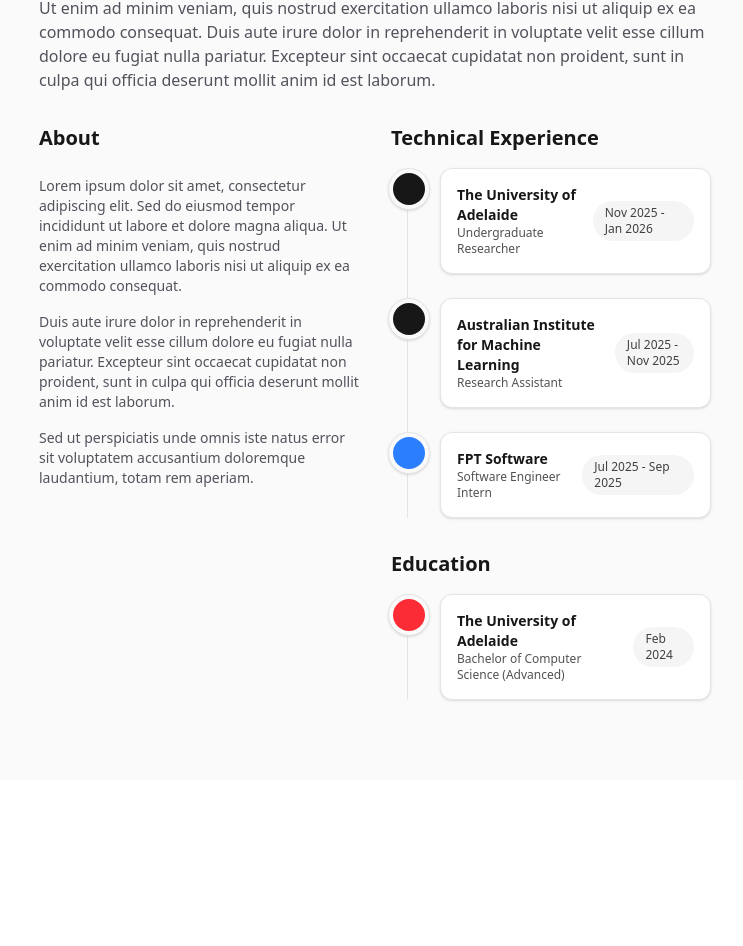
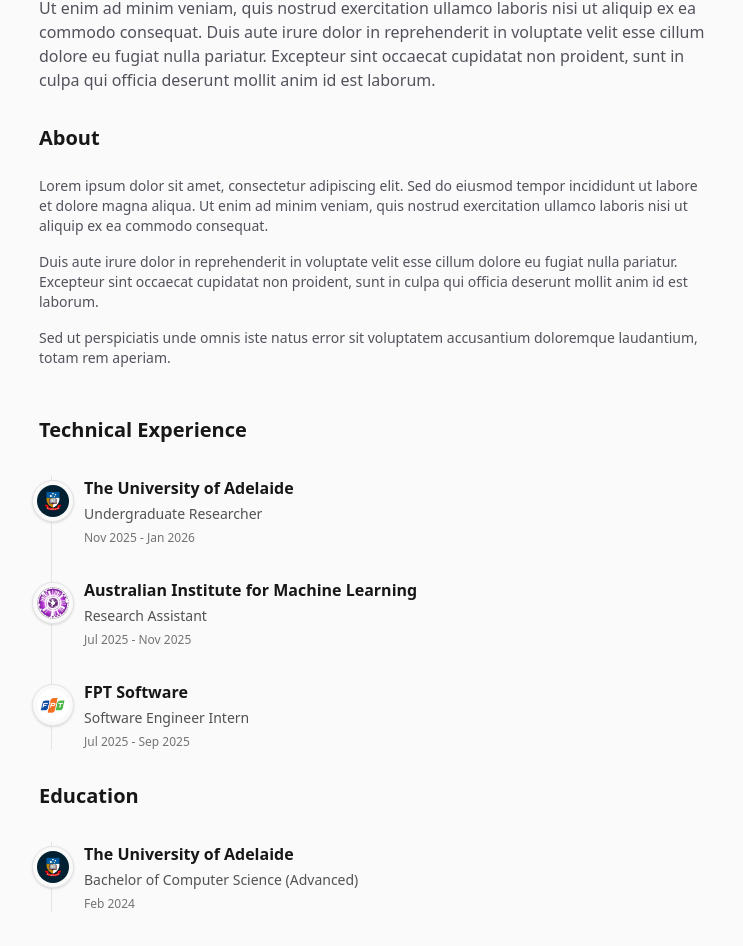
Before and after one commit to NHXHxD/portfolio, a Next.js app: page / in a window 1280 px wide. Shown: the part 280-1226 px from the top of the page, without its empty margins (265-1008 px from the left). Before the commit the page ends 1060 px from the top, so only its background shows below. Built offline with nearby package versions, Linux system fonts and the light colour scheme.

Commit message:
polish UI and change into one column page

```diff
--- a/app/page.tsx
+++ b/app/page.tsx
@@ -1,4 +1,8 @@
 import { ThemeToggle } from "@/components/theme-toggle";
+import Image from "next/image";
+import uofaLogo from "@/uofa.jpg";
+import aimlLogo from "@/aiml.jpg";
+import fptLogo from "@/fpt.png";
 
 export default function Home() {
   return (
@@ -40,10 +44,10 @@
           </div>
         </section>
 
-        {/* 2-Column Layout */}
-        <div className="grid grid-cols-1 md:grid-cols-2 gap-8">
+        {/* 1-Column Layout */}
+        <div className="flex flex-col gap-12">
 
-            {/* Left Column: About */}
+            {/* About Section */}
             <div className="flex flex-col gap-6">
                 <h2 className="text-xl font-bold">About</h2>
                 <div className="flex flex-col gap-4 text-sm text-zinc-600 dark:text-zinc-400">
@@ -70,86 +74,70 @@
             <div className="flex flex-col gap-8">
 
                 {/* Technical Experience Section */}
-                <section className="flex flex-col gap-4">
+                <section className="flex flex-col gap-8">
                     <h2 className="text-xl font-bold">Technical Experience</h2>
-                    <div className="relative border-l border-neutral-200 dark:border-neutral-700 ml-4 space-y-6">
+                    <div className="relative border-l border-neutral-200 dark:border-neutral-800 ml-3 space-y-8">
                       {/* The University of Adelaide */}
                       <div className="relative pl-8">
                         {/* Timeline Dot/Logo */}
-                        <div className="absolute -left-[20px] top-0 bg-neutral-50 dark:bg-neutral-900 p-1 rounded-full border border-neutral-200 dark:border-neutral-700 shadow-sm">
-                          <div className="w-8 h-8 bg-neutral-900 rounded-full dark:bg-neutral-100" />
+                        <div className="absolute -left-[20px] top-1 bg-neutral-50 dark:bg-neutral-950 p-1 rounded-full border border-neutral-200 dark:border-neutral-800 shadow-sm overflow-hidden">
+                          <Image src={uofaLogo} alt="University of Adelaide" className="w-8 h-8 rounded-full object-cover" />
                         </div>
-                        {/* Card */}
-                        <div className="p-4 border border-neutral-200 dark:border-neutral-800 rounded-xl bg-white dark:bg-neutral-900 shadow-sm">
-                          <div className="flex flex-col sm:flex-row justify-between items-start sm:items-center gap-2">
-                            <div>
-                              <h3 className="font-semibold text-sm text-neutral-900 dark:text-neutral-100">The University of Adelaide</h3>
-                              <p className="text-xs text-neutral-600 dark:text-neutral-300">Undergraduate Researcher</p>
-                            </div>
-                            <span className="text-xs text-neutral-700 dark:text-neutral-200 bg-neutral-100 dark:bg-neutral-800 px-3 py-1 rounded-full">
+                        {/* Content */}
+                        <div className="flex flex-col gap-1">
+                            <h3 className="font-semibold text-neutral-900 dark:text-neutral-100">The University of Adelaide</h3>
+                            <p className="text-sm text-neutral-600 dark:text-neutral-400">Undergraduate Researcher</p>
+                            <p className="text-xs text-neutral-500 dark:text-neutral-500 mt-0.5">
                               Nov 2025 - Jan 2026
-                            </span>
-                          </div>
+                            </p>
                         </div>
                       </div>
 
                       {/* AIML */}
                       <div className="relative pl-8">
-                        <div className="absolute -left-[20px] top-0 bg-neutral-50 dark:bg-neutral-900 p-1 rounded-full border border-neutral-200 dark:border-neutral-700 shadow-sm">
-                          <div className="w-8 h-8 bg-neutral-900 rounded-full dark:bg-neutral-100" />
+                        <div className="absolute -left-[20px] top-1 bg-neutral-50 dark:bg-neutral-950 p-1 rounded-full border border-neutral-200 dark:border-neutral-800 shadow-sm overflow-hidden">
+                          <Image src={aimlLogo} alt="AIML" className="w-8 h-8 rounded-full object-cover" />
                         </div>
-                        <div className="p-4 border border-neutral-200 dark:border-neutral-800 rounded-xl bg-white dark:bg-neutral-900 shadow-sm">
-                          <div className="flex flex-col sm:flex-row justify-between items-start sm:items-center gap-2">
-                            <div>
-                              <h3 className="font-semibold text-sm text-neutral-900 dark:text-neutral-100">Australian Institute for Machine Learning</h3>
-                              <p className="text-xs text-neutral-600 dark:text-neutral-300">Research Assistant</p>
-                            </div>
-                            <span className="text-xs text-neutral-700 dark:text-neutral-200 bg-neutral-100 dark:bg-neutral-800 px-3 py-1 rounded-full">
+                        <div className="flex flex-col gap-1">
+                            <h3 className="font-semibold text-neutral-900 dark:text-neutral-100">Australian Institute for Machine Learning</h3>
+                            <p className="text-sm text-neutral-600 dark:text-neutral-400">Research Assistant</p>
+                            <p className="text-xs text-neutral-500 dark:text-neutral-500 mt-0.5">
                               Jul 2025 - Nov 2025
-                            </span>
-                          </div>
+                            </p>
                         </div>
                       </div>
 
                       {/* FPT Software */}
                       <div className="relative pl-8">
-                        <div className="absolute -left-[20px] top-0 bg-neutral-50 dark:bg-neutral-900 p-1 rounded-full border border-neutral-200 dark:border-neutral-700 shadow-sm">
-                          <div className="w-8 h-8 bg-blue-500 rounded-full dark:bg-blue-400" />
+                        <div className="absolute -left-[20px] top-1 bg-neutral-50 dark:bg-neutral-950 p-1 rounded-full border border-neutral-200 dark:border-neutral-800 shadow-sm overflow-hidden">
+                          <Image src={fptLogo} alt="FPT Software" className="w-8 h-8 rounded-full object-cover" />
                         </div>
-                        <div className="p-4 border border-neutral-200 dark:border-neutral-800 rounded-xl bg-white dark:bg-neutral-900 shadow-sm">
-                          <div className="flex flex-col sm:flex-row justify-between items-start sm:items-center gap-2">
-                            <div>
-                              <h3 className="font-semibold text-sm text-neutral-900 dark:text-neutral-100">FPT Software</h3>
-                              <p className="text-xs text-neutral-600 dark:text-neutral-300">Software Engineer Intern</p>
-                            </div>
-                            <span className="text-xs text-neutral-700 dark:text-neutral-200 bg-neutral-100 dark:bg-neutral-800 px-3 py-1 rounded-full">
+                        <div className="flex flex-col gap-1">
+                            <h3 className="font-semibold text-neutral-900 dark:text-neutral-100">FPT Software</h3>
+                            <p className="text-sm text-neutral-600 dark:text-neutral-400">Software Engineer Intern</p>
+                            <p className="text-xs text-neutral-500 dark:text-neutral-500 mt-0.5">
                               Jul 2025 - Sep 2025
-                            </span>
-                          </div>
+                            </p>
                         </div>
                       </div>
                     </div>
                 </section>
 
                 {/* Education Section */}
-                <section className="flex flex-col gap-4">
+                <section className="flex flex-col gap-8">
                     <h2 className="text-xl font-bold">Education</h2>
-                    <div className="relative border-l border-neutral-200 dark:border-neutral-800 ml-4 space-y-6">
+                    <div className="relative border-l border-neutral-200 dark:border-neutral-800 ml-3 space-y-8">
                       {/* Education Item*/}
                       <div className="relative pl-8">
-                        <div className="absolute -left-[20px] top-0 bg-neutral-50 dark:bg-neutral-900 p-1 rounded-full border border-neutral-200 dark:border-neutral-700 shadow-sm">
-                          <div className="w-8 h-8 bg-red-500 rounded-full dark:bg-red-400" />
+                        <div className="absolute -left-[20px] top-1 bg-neutral-50 dark:bg-neutral-950 p-1 rounded-full border border-neutral-200 dark:border-neutral-800 shadow-sm overflow-hidden">
+                          <Image src={uofaLogo} alt="University of Adelaide" className="w-8 h-8 rounded-full object-cover" />
                         </div>
-                        <div className="p-4 border border-neutral-200 dark:border-neutral-800 rounded-xl bg-white dark:bg-neutral-900 shadow-sm">
-                          <div className="flex flex-col sm:flex-row justify-between items-start sm:items-center gap-2">
-                            <div>
-                              <h3 className="font-semibold text-sm text-neutral-900 dark:text-neutral-100">The University of Adelaide</h3>
-                              <p className="text-xs text-neutral-600 dark:text-neutral-300">Bachelor of Computer Science (Advanced)</p>
-                            </div>
-                            <span className="text-xs text-neutral-700 dark:text-neutral-200 bg-neutral-100 dark:bg-neutral-800 px-3 py-1 rounded-full">
+                        <div className="flex flex-col gap-1">
+                            <h3 className="font-semibold text-neutral-900 dark:text-neutral-100">The University of Adelaide</h3>
+                            <p className="text-sm text-neutral-600 dark:text-neutral-400">Bachelor of Computer Science (Advanced)</p>
+                            <p className="text-xs text-neutral-500 dark:text-neutral-500 mt-0.5">
                               Feb 2024
-                            </span>
-                          </div>
+                            </p>
                         </div>
                       </div>
                     </div>
```
